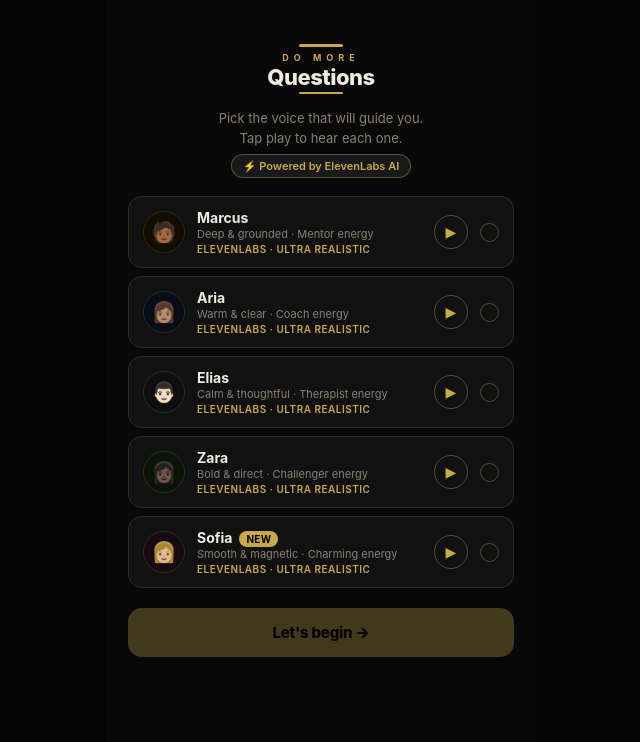
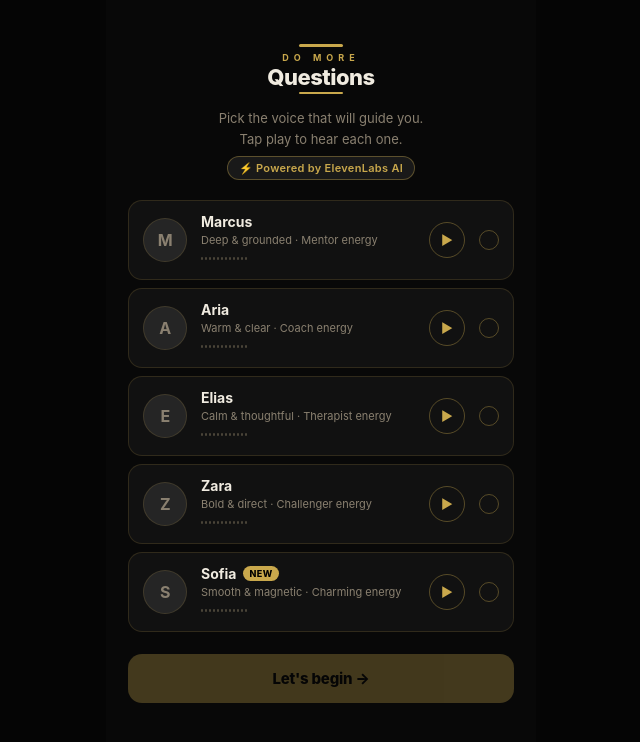
Before and after one commit to domoredigital/dmd-1, a Next.js app: page / in a window 1280 px wide. Shown: the top 742 px of the page, without its empty margins (319-959 px from the left). Built offline with nearby package versions, Linux system fonts and the light colour scheme.

Commit message:
update voice picker and audio

```diff
--- a/components/screens/VoicePicker.jsx
+++ b/components/screens/VoicePicker.jsx
@@ -1,19 +1,50 @@
-import { useRef } from 'react';
+import { useRef, useState } from 'react';
 import Logo from '../Logo';
 import { VOICES } from '../../lib/voices';
 
+// Waveform bars — animated when playing, static otherwise
+function Waveform({ active, color = 'var(--gold)' }) {
+  const bars = [3, 6, 9, 7, 11, 8, 5, 10, 6, 4, 8, 5];
+  return (
+    <div style={{ display: 'flex', alignItems: 'center', gap: 2, height: 16 }}>
+      {bars.map((h, i) => (
+        <div
+          key={i}
+          style={{
+            width: 2,
+            height: active ? h : 3,
+            background: active ? color : 'var(--dim)',
+            borderRadius: 2,
+            transition: 'height 0.15s ease',
+            animation: active ? `wave ${0.4 + (i % 4) * 0.1}s ease-in-out infinite alternate` : 'none',
+            animationDelay: `${i * 0.05}s`,
+          }}
+        />
+      ))}
+    </div>
+  );
+}
+
 export default function VoicePicker({ selectedVoice, onSelect, onBegin }) {
   const currentAudio = useRef(null);
+  const [playingId, setPlayingId] = useState(null);
+  const [loadingId, setLoadingId] = useState(null);
 
   async function previewVoice(e, voice) {
     e.stopPropagation();
+
+    // Stop any currently playing audio
     if (currentAudio.current) {
       currentAudio.current.pause();
       currentAudio.current = null;
+      if (playingId === voice.id) {
+        setPlayingId(null);
+        return;
+      }
     }
 
-    const btn = e.currentTarget;
-    btn.textContent = '⏳';
+    setLoadingId(voice.id);
+    setPlayingId(null);
 
     try {
       const res = await fetch('/api/speak', {
@@ -22,69 +53,157 @@
         body: JSON.stringify({ text: voice.preview, voiceId: voice.voiceId }),
       });
 
-      if (!res.ok) throw new Error();
-      const blob = await res.blob();
-      const url = URL.createObjectURL(blob);
-      const audio = new Audio(url);
-      currentAudio.current = audio;
+      if (!res.ok) throw new Error(`API error ${res.status}`);
 
-      btn.textContent = '⏸';
-      audio.onended = () => { btn.textContent = '▶'; URL.revokeObjectURL(url); };
-      audio.play();
-    } catch {
-      btn.textContent = '▶';
+      // Read full response as ArrayBuffer for reliable mobile playback
+      const arrayBuffer = await res.arrayBuffer();
+      const audioCtx = new (window.AudioContext || window.webkitAudioContext)();
+      const decoded = await audioCtx.decodeAudioData(arrayBuffer);
+      const source = audioCtx.createBufferSource();
+      source.buffer = decoded;
+      source.connect(audioCtx.destination);
+
+      setLoadingId(null);
+      setPlayingId(voice.id);
+
+      source.onended = () => {
+        setPlayingId(null);
+        audioCtx.close();
+      };
+
+      source.start(0);
+
+      // Store a stop reference
+      currentAudio.current = {
+        pause: () => {
+          try { source.stop(); } catch (_) {}
+          audioCtx.close();
+        }
+      };
+    } catch (err) {
+      console.error('Preview error:', err);
+      setLoadingId(null);
+      setPlayingId(null);
     }
   }
 
+  // Gender-initial + accent color per voice — premium minimal
+  const VOICE_ACCENTS = ['#8B6914', '#185FA5', '#0F6E56', '#A32D2D', '#72243E'];
+
   return (
     <div style={{ display: 'flex', flexDirection: 'column', alignItems: 'center', padding: '44px 22px 28px', overflowY: 'auto', flex: 1 }}>
+      <style>{`
+        @keyframes wave {
+          from { transform: scaleY(0.5); }
+          to   { transform: scaleY(1.4); }
+        }
+      `}</style>
+
       <Logo />
 
-      <p style={{ fontSize: 13, color: 'var(--muted)', textAlign: 'center', margin: '14px 0 6px', lineHeight: 1.55 }}>
+      <p style={{ fontSize: 13, color: 'var(--muted)', textAlign: 'center', margin: '14px 0 6px', lineHeight: 1.6 }}>
         Pick the voice that will guide you.<br />Tap play to hear each one.
       </p>
 
-      <div style={{ display: 'inline-flex', alignItems: 'center', gap: 5, padding: '4px 11px', borderRadius: 20, background: 'var(--s2)', border: '0.5px solid var(--border2)', fontSize: 11, color: 'var(--gold)', marginBottom: 18, fontWeight: 600 }}>
+      <div style={{ display: 'inline-flex', alignItems: 'center', gap: 5, padding: '4px 11px', borderRadius: 20, background: 'var(--s2)', border: '0.5px solid var(--border2)', fontSize: 11, color: 'var(--gold)', marginBottom: 20, fontWeight: 600, letterSpacing: '0.3px' }}>
         ⚡ Powered by ElevenLabs AI
       </div>
 
-      <div style={{ width: '100%', display: 'flex', flexDirection: 'column', gap: 8, marginBottom: 20 }}>
-        {VOICES.map((voice) => (
+      <div style={{ width: '100%', display: 'flex', flexDirection: 'column', gap: 8, marginBottom: 22 }}>
+        {VOICES.map((voice, idx) => {
+          const isPlaying = playingId === voice.id;
+          const isLoading = loadingId === voice.id;
+          const isSelected = selectedVoice?.id === voice.id;
+          const accent = VOICE_ACCENTS[idx] || 'var(--gold)';
+
+          return (
             <div
               key={voice.id}
-            className={`vc${selectedVoice?.id === voice.id ? ' selected' : ''}`}
+              className={`vc${isSelected ? ' selected' : ''}`}
               onClick={() => onSelect(voice)}
+              style={{ gap: 14 }}
             >
-            <div style={{ width: 42, height: 42, borderRadius: '50%', background: voice.bg, border: '1px solid var(--border)', display: 'flex', alignItems: 'center', justifyContent: 'center', fontSize: 20, flexShrink: 0 }}>
-              {voice.emoji}
+              {/* Initial circle — clean, no emoji */}
+              <div style={{
+                width: 44,
+                height: 44,
+                borderRadius: '50%',
+                background: 'var(--s3)',
+                border: `1.5px solid ${isSelected ? 'var(--gold)' : 'var(--border)'}`,
+                display: 'flex',
+                alignItems: 'center',
+                justifyContent: 'center',
+                fontSize: 16,
+                fontWeight: 700,
+                color: isSelected ? 'var(--gold)' : 'var(--muted)',
+                flexShrink: 0,
+                letterSpacing: '-0.5px',
+                transition: 'all 0.2s',
+              }}>
+                {voice.name[0]}
               </div>
 
-            <div style={{ flex: 1 }}>
-              <div style={{ fontSize: 14, fontWeight: 700, marginBottom: 1 }}>
+              <div style={{ flex: 1, minWidth: 0 }}>
+                <div style={{ display: 'flex', alignItems: 'center', gap: 7, marginBottom: 3 }}>
+                  <span style={{ fontSize: 14, fontWeight: 700 }}>
                     {voice.name}
+                  </span>
                   {voice.isNew && (
-                  <span style={{ fontSize: 10, background: 'var(--gold)', color: '#000', padding: '2px 7px', borderRadius: 10, fontWeight: 700, verticalAlign: 'middle', letterSpacing: '0.3px', marginLeft: 7 }}>
+                    <span style={{ fontSize: 9, background: 'var(--gold)', color: '#000', padding: '2px 6px', borderRadius: 8, fontWeight: 800, letterSpacing: '0.5px' }}>
                       NEW
                     </span>
                   )}
                 </div>
-              <div style={{ fontSize: 11, color: 'var(--muted)', marginBottom: 2 }}>{voice.desc}</div>
-              <div style={{ fontSize: 10, color: 'var(--gold)', fontWeight: 600, letterSpacing: '0.5px' }}>ELEVENLABS · ULTRA REALISTIC</div>
+                <div style={{ fontSize: 11, color: 'var(--muted)', marginBottom: 4 }}>{voice.desc}</div>
+                {/* Waveform — animates when playing */}
+                <Waveform active={isPlaying} />
               </div>
 
+              {/* Play button */}
               <button
                 onClick={(e) => previewVoice(e, voice)}
-              aria-label={`Preview ${voice.name}`}
-              style={{ width: 34, height: 34, borderRadius: '50%', border: '1px solid var(--border2)', background: 'transparent', color: 'var(--gold)', fontSize: 14, cursor: 'pointer', flexShrink: 0, display: 'flex', alignItems: 'center', justifyContent: 'center' }}
+                aria-label={isPlaying ? `Stop ${voice.name}` : `Preview ${voice.name}`}
+                style={{
+                  width: 36,
+                  height: 36,
+                  borderRadius: '50%',
+                  border: `1px solid ${isPlaying ? 'var(--gold)' : 'var(--border2)'}`,
+                  background: isPlaying ? 'var(--gold)' : 'transparent',
+                  color: isPlaying ? '#000' : 'var(--gold)',
+                  fontSize: isLoading ? 11 : 13,
+                  cursor: 'pointer',
+                  flexShrink: 0,
+                  display: 'flex',
+                  alignItems: 'center',
+                  justifyContent: 'center',
+                  transition: 'all 0.18s',
+                  fontFamily: 'inherit',
+                }}
               >
-              ▶
+                {isLoading ? '...' : isPlaying ? '■' : '▶'}
               </button>
 
-            <div style={{ width: 19, height: 19, borderRadius: '50%', border: `1.5px solid ${selectedVoice?.id === voice.id ? 'var(--gold)' : 'var(--border2)'}`, background: selectedVoice?.id === voice.id ? 'var(--gold)' : 'transparent', display: 'flex', alignItems: 'center', justifyContent: 'center', fontSize: 10, color: selectedVoice?.id === voice.id ? '#000' : 'transparent', flexShrink: 0, transition: 'all 0.2s' }}>
+              {/* Select check */}
+              <div style={{
+                width: 20,
+                height: 20,
+                borderRadius: '50%',
+                border: `1.5px solid ${isSelected ? 'var(--gold)' : 'var(--border2)'}`,
+                background: isSelected ? 'var(--gold)' : 'transparent',
+                display: 'flex',
+                alignItems: 'center',
+                justifyContent: 'center',
+                fontSize: 10,
+                color: isSelected ? '#000' : 'transparent',
+                flexShrink: 0,
+                transition: 'all 0.2s',
+                fontWeight: 700,
+              }}>
                 ✓
               </div>
             </div>
-        ))}
+          );
+        })}
       </div>
 
       <button
```
Also changed, not shown: lib/useVoice.js. Lines whose indentation alone changed are shown as unchanged.
